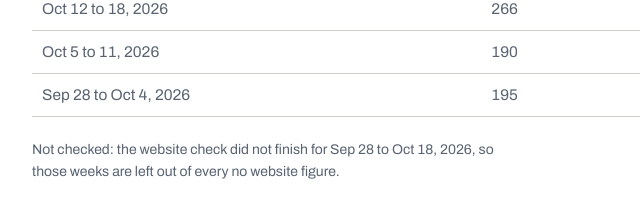
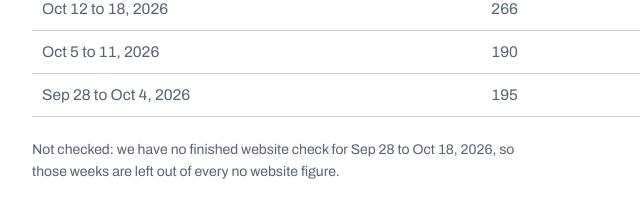
Before and after one commit to kummerventures/licensedigest-site, a plain HTML site: page fl/no-website/index.html in a window 1280 px wide. Shown: the part 811-1034 px from the top of the page, 68-708 px from the left. Drawn offline with Linux system fonts and the light colour scheme.

Commit message:
PREVIEW: unchecked-week note says 'no finished website check'

```diff
--- a/fl/no-website/index.html
+++ b/fl/no-website/index.html
@@ -356,7 +356,7 @@ footer .fnav a:hover{text-decoration:underline}
   <section>
     <h2>By week</h2>
     <div class="tbl"><table><tr><th>Week</th><th class="n">New contractors checked</th><th class="n">No website found</th><th class="n">Share</th></tr><tr><td>Nov 16 to 22, 2026</td><td class="n">286</td><td class="n">229</td><td class="n">80%</td></tr><tr><td>Nov 9 to 15, 2026</td><td class="n">209</td><td class="n">170</td><td class="n">81%</td></tr><tr><td>Nov 2 to 8, 2026</td><td class="n">257</td><td class="n">211</td><td class="n">82%</td></tr><tr><td>Oct 26 to Nov 1, 2026</td><td class="n">358</td><td class="n">288</td><td class="n">80%</td></tr><tr><td>Oct 19 to 25, 2026</td><td class="n">205</td><td class="n">164</td><td class="n">80%</td></tr><tr class="notyet"><td>Oct 12 to 18, 2026</td><td class="n">266</td><td class="n" colspan="2">Not checked</td></tr><tr class="notyet"><td>Oct 5 to 11, 2026</td><td class="n">190</td><td class="n" colspan="2">Not checked</td></tr><tr class="notyet"><td>Sep 28 to Oct 4, 2026</td><td class="n">195</td><td class="n" colspan="2">Not checked</td></tr></table></div>
-    <p class="note">Not checked: the website check did not finish for Sep 28 to Oct 18, 2026, so those weeks are left out of every no website figure.</p>
+    <p class="note">Not checked: we have no finished website check for Sep 28 to Oct 18, 2026, so those weeks are left out of every no website figure.</p>
   </section>
   <section>
     <h2>By trade</h2>
```
Also changed, not shown: fl/new-licenses/air-conditioning/index.html (+1 -1 lines), fl/new-licenses/building/index.html (+1 -1 lines), fl/new-licenses/general/index.html (+1 -1 lines), fl/new-licenses/plumbing/index.html (+1 -1 lines), fl/new-licenses/residential/index.html (+1 -1 lines), fl/new-licenses/roofing/index.html (+1 -1 lines).
